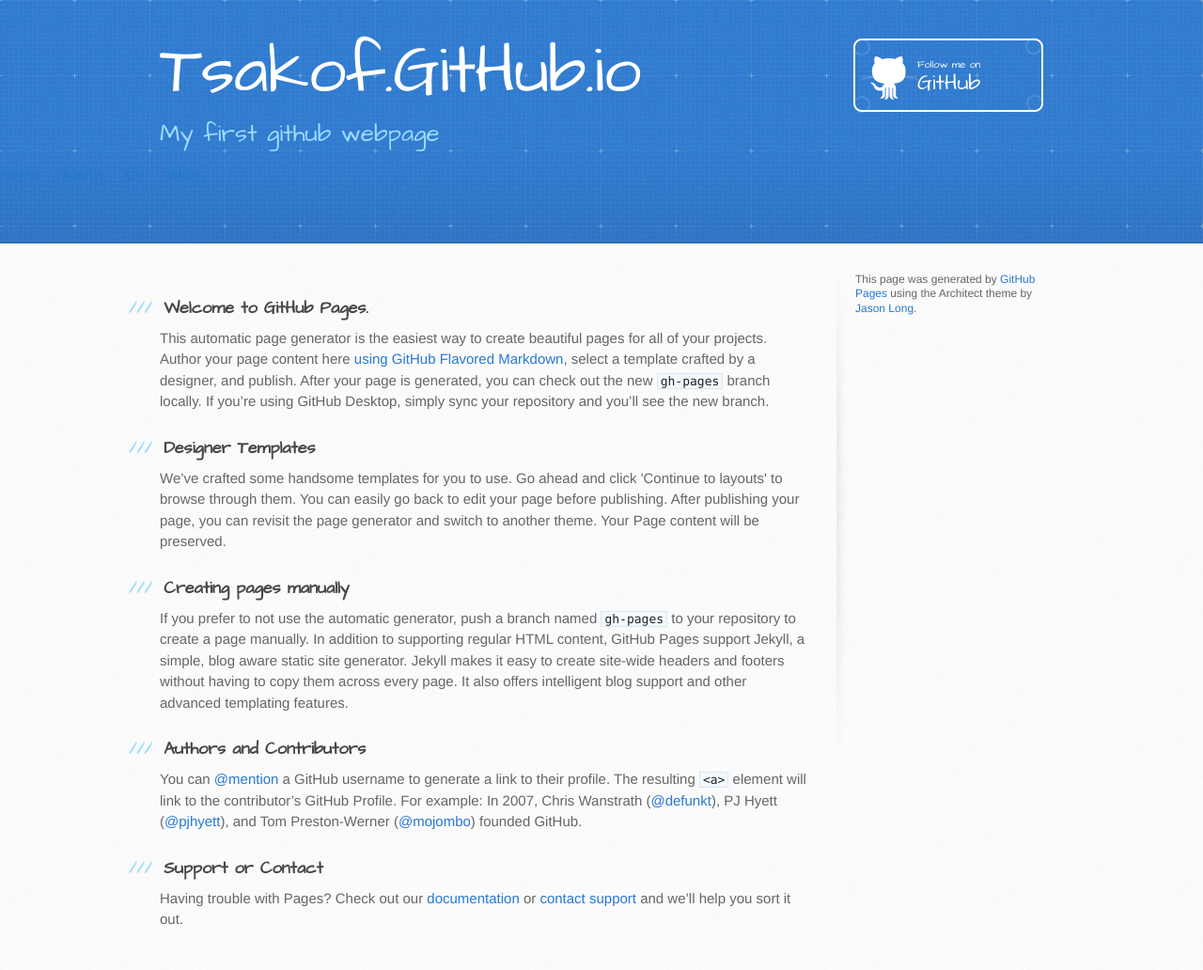
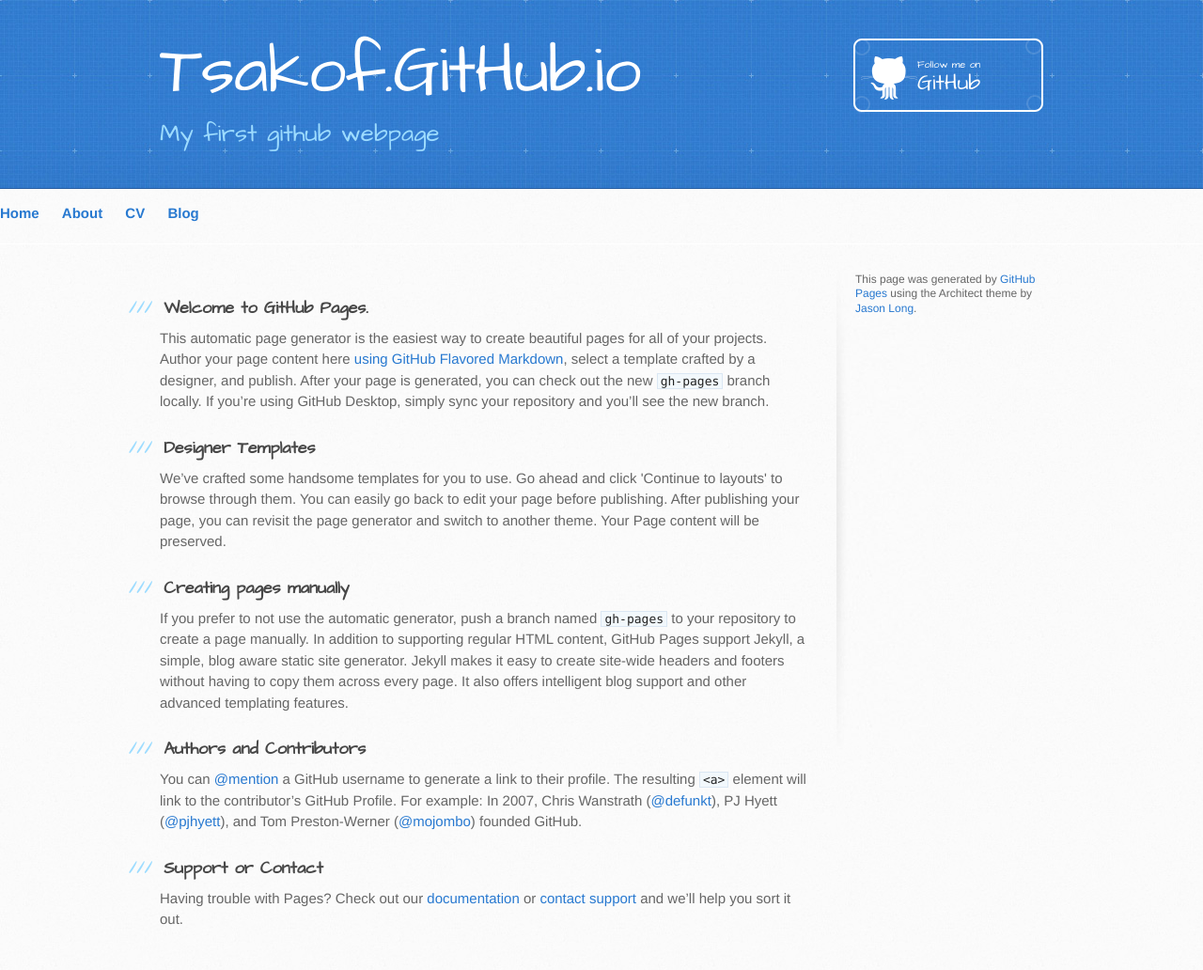
Before and after one commit to tsakof/tsakof.github.io, a Jekyll site: the page index.html, which Jekyll copies as it is, in a window 1280 px wide. Shown: the whole page at 94% size. Built offline with Jekyll 4.4.1, drawn with Linux system fonts in a browser that asks for light colours.

Commit message:
Update index.html

```diff
--- a/index.html
+++ b/index.html
@@ -23,7 +23,8 @@
         <h2>My first github webpage</h2>
         <a href="https://github.com/tsakof" class="button"><small>Follow me on</small> GitHub</a>
       </div>
-      <nav>
+    </header>
+     <nav>
 	    		<ul>
 	        		<li><a href="/">Home</a></li>
 		        	<li><a href="/about">About</a></li>
@@ -31,7 +32,6 @@
 	        		<li><a href="/blog">Blog</a></li>
 	    		</ul>
 			</nav>
-    </header>
 
     <div id="content-wrapper">
       <div class="inner clearfix">
```
